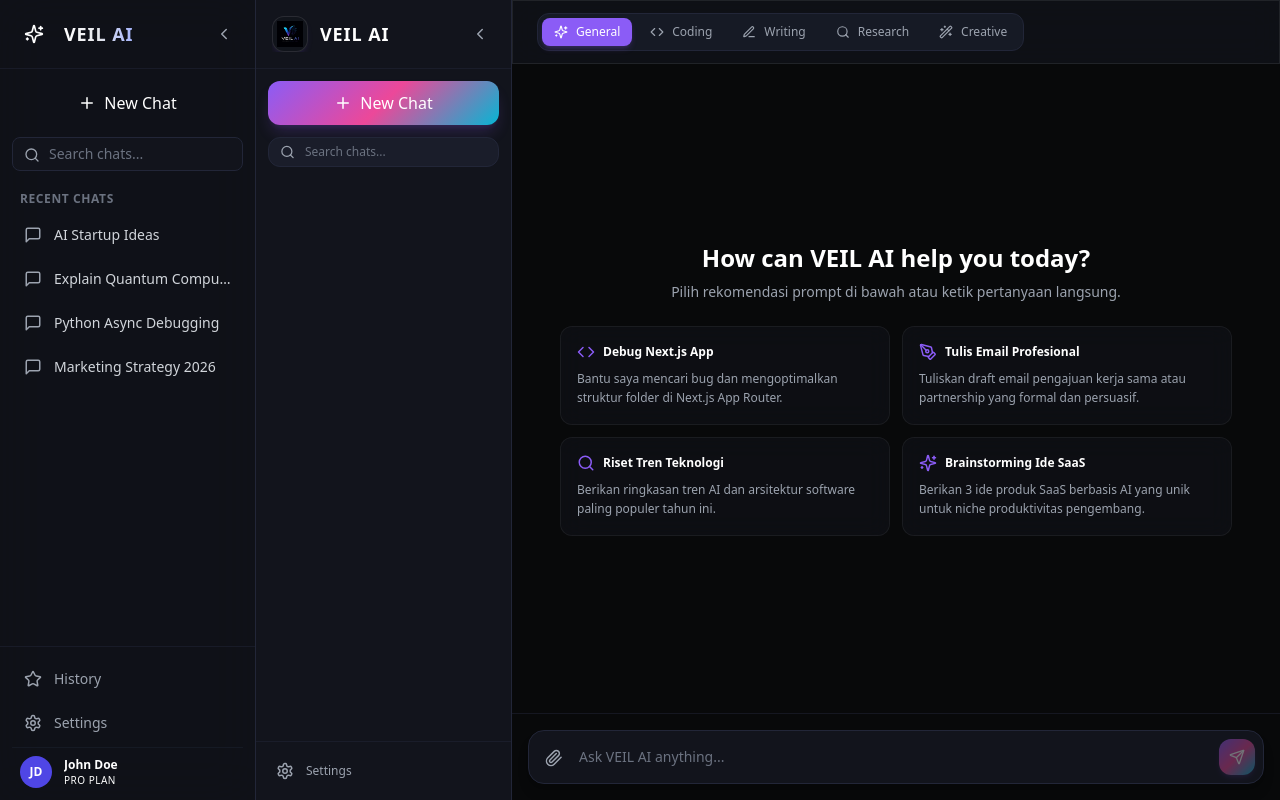
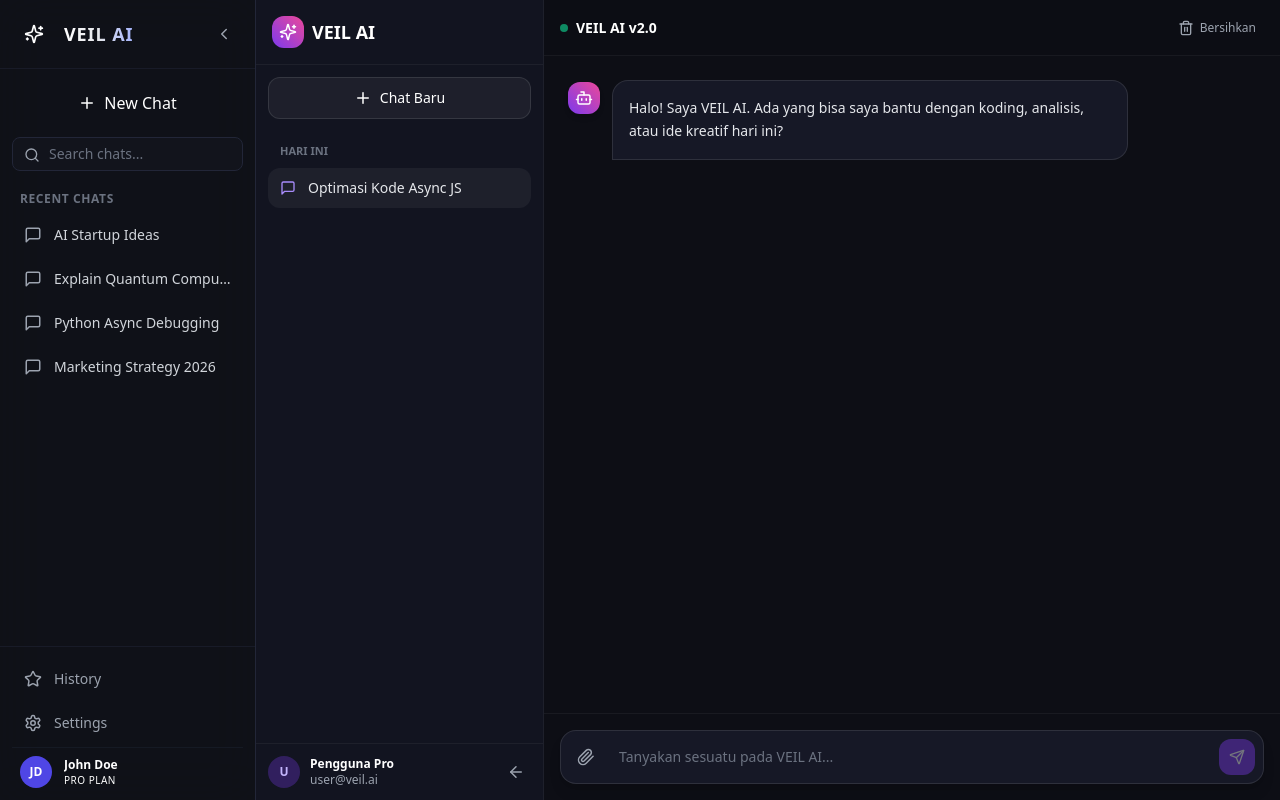
Before and after one commit to yusril-helloworld/VEIL-AI, a Next.js app: page /app in a window 1280 px wide. Built offline with nearby package versions, Linux system fonts and the light colour scheme.

Commit message:
Make Chat UI fully mobile responsive

```diff
--- a/app/app/page.tsx
+++ b/app/app/page.tsx
@@ -1,122 +1,210 @@
-// app/app/page.tsx
-"use client";
+'use client';
 
-import React, { useState } from "react";
-import { ChatSidebar } from "@/components/chat/chat-sidebar";
-import { ChatInput } from "@/components/chat/chat-input";
-import { ChatMessage } from "@/components/chat/chat-message";
-import { AIModeSelector } from "@/components/chat/ai-mode-selector";
-import { PromptSuggestions } from "@/components/chat/prompt-suggestions";
-import { Message, AIModeType, Conversation } from "@/lib/types";
+import React, { useState } from 'react';
+import Link from 'next/link';
+import {
+  Menu, X, Plus, Send, Bot, User, Sparkles,
+  MessageSquare, Trash2, ArrowLeft, Paperclip
+} from 'lucide-react';
 
-export default function DashboardAppPage() {
-  const [messages, setMessages] = useState<Message[]>([]);
-  const [isLoading, setIsLoading] = useState<boolean>(false);
-  const [currentMode, setCurrentMode] = useState<AIModeType>("general");
-  const [conversations] = useState<Conversation[]>([]);
-  const [activeId] = useState<string | undefined>(undefined);
+export default function ChatAppPage() {
+  const [isSidebarOpen, setIsSidebarOpen] = useState(false);
+  const [inputMessage, setInputMessage] = useState('');
 
-  // State untuk fitur Copy pesan
-  const [copiedId, setCopiedId] = useState<string | null>(null);
+  // Contoh data percakapan dummy
+  const [messages, setMessages] = useState([
+    {
+      id: '1',
+      sender: 'ai',
+      text: 'Halo! Saya VEIL AI. Ada yang bisa saya bantu dengan koding, analisis, atau ide kreatif hari ini?',
+    },
+  ]);
 
-  const handleCopy = (text: string, id: string) => {
-    navigator.clipboard.writeText(text);
-    setCopiedId(id);
-    setTimeout(() => setCopiedId(null), 2000);
-  };
+  const handleSendMessage = (e: React.FormEvent) => {
+    e.preventDefault();
+    if (!inputMessage.trim()) return;
 
-  const handleSendMessage = async (userContent: string) => {
-    if (!userContent || !userContent.trim()) return;
+    // Tambahkan pesan user
+    const userMsg = { id: Date.now().toString(), sender: 'user', text: inputMessage };
+    setMessages((prev) => [...prev, userMsg]);
+    setInputMessage('');
 
-    const newUserMessage: Message = {
-      id: Date.now().toString(),
-      role: "user",
-      content: userContent,
-      timestamp: new Date().toLocaleTimeString([], { hour: "2-digit", minute: "2-digit" }),
-    };
-
-    const updatedMessages = [...messages, newUserMessage];
-    setMessages(updatedMessages);
-    setIsLoading(true);
-
-    try {
-      const res = await fetch("/api/chat", {
-        method: "POST",
-        headers: { "Content-Type": "application/json" },
-        body: JSON.stringify({
-          messages: updatedMessages,
-          mode: currentMode,
-        }),
-      });
-
-      const data = await res.json();
-
-      if (data.content) {
-        setMessages((prev) => [
-          ...prev,
-          {
-            id: (Date.now() + 1).toString(),
-            role: "assistant",
-            content: data.content,
-            timestamp: new Date().toLocaleTimeString([], { hour: "2-digit", minute: "2-digit" }),
-          },
-        ]);
-      }
-    } catch (err) {
-      console.error("Failed to fetch response", err);
-    } finally {
-      setIsLoading(false);
-    }
+    // Simulasi respon AI
+    setTimeout(() => {
+      const aiMsg = {
+        id: (Date.now() + 1).toString(),
+        sender: 'ai',
+        text: `Ini adalah respon otomatis VEIL AI untuk: "${inputMessage}"`,
+      };
+      setMessages((prev) => [...prev, aiMsg]);
+    }, 1000);
   };
 
   return (
-    <div className="flex h-screen bg-background text-gray-100 overflow-hidden font-sans">
-      <ChatSidebar
-        conversations={conversations}
-        activeId={activeId}
-        onNewChat={() => setMessages([])}
-      />
+    <div className="flex h-dvh w-full max-w-full overflow-hidden bg-[#0d0e15] text-gray-100 font-sans relative">
 
-      <main className="flex-1 flex flex-col h-full relative">
-        <header className="h-16 border-b border-surface-border/50 px-6 flex items-center justify-between glass-panel z-10">
-          <AIModeSelector currentMode={currentMode} onModeChange={setCurrentMode} />
+      {/* 1. OVERLAY SIDEBAR MOBILE (Menutup layar hitam transparan saat menu HP dibuka) */}
+      {isSidebarOpen && (
+        <div
+          onClick={() => setIsSidebarOpen(false)}
+          className="fixed inset-0 bg-black/70 z-40 md:hidden backdrop-blur-sm transition-opacity"
+        />
+      )}
+
+      {/* 2. SIDEBAR (RESPONSIF: Slide-in di HP, Permanen di Desktop) */}
+      <aside
+        className={`fixed md:static inset-y-0 left-0 z-50 w-72 bg-[#121420] border-r border-white/5 flex flex-col transform transition-transform duration-300 ease-in-out ${
+          isSidebarOpen ? 'translate-x-0' : '-translate-x-full'
+        } md:translate-x-0`}
+      >
+        {/* Header Sidebar */}
+        <div className="p-4 flex items-center justify-between border-b border-white/5">
+          <Link href="/" className="flex items-center gap-2 font-bold text-lg text-white">
+            <div className="w-8 h-8 rounded-xl bg-gradient-to-tr from-violet-600 to-pink-500 flex items-center justify-center text-white">
+              <Sparkles size={18} />
+            </div>
+            <span>VEIL AI</span>
+          </Link>
+          <button
+            onClick={() => setIsSidebarOpen(false)}
+            className="md:hidden text-gray-400 hover:text-white p-1 rounded-lg"
+          >
+            <X size={20} />
+          </button>
+        </div>
+
+        {/* Tombol New Chat */}
+        <div className="p-3">
+          <button
+            onClick={() => setMessages([])}
+            className="w-full py-2.5 px-4 rounded-xl bg-white/5 hover:bg-white/10 border border-white/10 flex items-center justify-center gap-2 text-sm font-medium text-white transition"
+          >
+            <Plus size={18} />
+            <span>Chat Baru</span>
+          </button>
+        </div>
+
+        {/* Riwayat Chat (Scrollable) */}
+        <div className="flex-1 overflow-y-auto px-3 py-2 space-y-1">
+          <div className="text-[11px] font-semibold text-gray-500 uppercase px-3 py-1">Hari ini</div>
+          <button className="w-full flex items-center gap-3 px-3 py-2.5 rounded-xl bg-white/5 text-gray-200 text-sm truncate text-left">
+            <MessageSquare size={16} className="shrink-0 text-violet-400" />
+            <span className="truncate">Optimasi Kode Async JS</span>
+          </button>
+        </div>
+
+        {/* Footer Sidebar / Profil */}
+        <div className="p-3 border-t border-white/5 flex items-center justify-between">
+          <div className="flex items-center gap-2.5">
+            <div className="w-8 h-8 rounded-full bg-violet-600/30 text-violet-300 flex items-center justify-center font-bold text-xs">
+              U
+            </div>
+            <div className="text-xs">
+              <p className="font-semibold text-white">Pengguna Pro</p>
+              <p className="text-gray-400">user@veil.ai</p>
+            </div>
+          </div>
+          <Link href="/" className="text-gray-400 hover:text-white p-1.5 rounded-lg">
+            <ArrowLeft size={18} />
+          </Link>
+        </div>
+      </aside>
+
+      {/* 3. AREA CHAT UTAMA */}
+      <main className="flex-1 flex flex-col h-full w-full min-w-0 relative">
+
+        {/* Header Chat Mobile & Desktop */}
+        <header className="h-14 border-b border-white/5 px-4 flex items-center justify-between bg-[#0d0e15]/80 backdrop-blur-md shrink-0">
+          <div className="flex items-center gap-3">
+            <button
+              onClick={() => setIsSidebarOpen(true)}
+              className="md:hidden text-gray-300 hover:text-white p-1.5 rounded-lg bg-white/5"
+            >
+              <Menu size={20} />
+            </button>
+            <div className="flex items-center gap-2">
+              <span className="w-2 h-2 rounded-full bg-emerald-500 animate-pulse" />
+              <h2 className="text-sm font-semibold text-white truncate max-w-[180px] sm:max-w-none">VEIL AI v2.0</h2>
+            </div>
+          </div>
+
+          <button
+            onClick={() => setMessages([])}
+            className="text-gray-400 hover:text-red-400 p-2 rounded-lg text-xs flex items-center gap-1.5 transition"
+          >
+            <Trash2 size={16} />
+            <span className="hidden sm:inline">Bersihkan</span>
+          </button>
         </header>
 
-        <div className="flex-1 overflow-y-auto p-4 md:p-6 space-y-4 no-scrollbar">
-          {messages.length === 0 ? (
-            <div className="h-full flex flex-col items-center justify-center text-center space-y-6 max-w-2xl mx-auto">
-              <div className="space-y-2">
-                <h2 className="text-2xl font-bold text-white">How can VEIL AI help you today?</h2>
-                <p className="text-sm text-gray-400">
-                  Pilih rekomendasi prompt di bawah atau ketik pertanyaan langsung.
-                </p>
+        {/* List Pesan Chat (Scrollable Area) */}
+        <div className="flex-1 overflow-y-auto p-4 sm:p-6 space-y-4 sm:space-y-6">
+          {messages.map((msg) => (
+            <div
+              key={msg.id}
+              className={`flex gap-3 max-w-3xl mx-auto ${
+                msg.sender === 'user' ? 'justify-end' : 'justify-start'
+              }`}
+            >
+              {/* Avatar AI */}
+              {msg.sender === 'ai' && (
+                <div className="w-8 h-8 rounded-xl bg-gradient-to-tr from-violet-600 to-pink-500 flex items-center justify-center text-white shrink-0 mt-0.5 shadow-md">
+                  <Bot size={18} />
+                </div>
+              )}
+
+              {/* Bubble Chat */}
+              <div
+                className={`p-3.5 sm:p-4 rounded-2xl text-sm leading-relaxed break-words min-w-0 max-w-[85%] sm:max-w-[75%] ${
+                  msg.sender === 'user'
+                    ? 'bg-violet-600 text-white rounded-br-none shadow-lg shadow-violet-600/20'
+                    : 'bg-[#161826] text-gray-200 border border-white/10 rounded-bl-none'
+                }`}
+              >
+                {msg.text}
               </div>
-              <PromptSuggestions onSelectPrompt={(promptText) => handleSendMessage(promptText)} />
+
+              {/* Avatar User */}
+              {msg.sender === 'user' && (
+                <div className="w-8 h-8 rounded-xl bg-indigo-600/30 border border-indigo-500/30 text-indigo-300 flex items-center justify-center font-bold text-xs shrink-0 mt-0.5">
+                  <User size={18} />
+                </div>
+              )}
             </div>
-          ) : (
-            messages.map((msg) => (
-              <ChatMessage
-                key={msg.id}
-                message={msg}
-                copiedId={copiedId}
-                onCopy={(text) => handleCopy(text, msg.id)}
-              />
-            ))
-          )}
-
-          {isLoading && (
-            <div className="flex items-center gap-2 text-xs text-brand-violet animate-pulse p-2 font-mono">
-              <span>VEIL AI is processing...</span>
-            </div>
-          )}
+          ))}
         </div>
 
-        <div className="p-4 border-t border-surface-border/50 bg-background">
-          <ChatInput
-            onSend={(text) => handleSendMessage(text || "")}
-            isLoading={isLoading}
-          />
+        {/* Input Box Chat di Bagian Bawah (Safe Area HP Friendly) */}
+        <div className="p-3 sm:p-4 border-t border-white/5 bg-[#0d0e15] pb-[max(0.75rem,env(safe-area-inset-bottom))]">
+          <form
+            onSubmit={handleSendMessage}
+            className="max-w-3xl mx-auto flex items-center gap-2 bg-[#161826] border border-white/10 rounded-2xl p-2 focus-within:border-violet-500 transition shadow-lg"
+          >
+            <button
+              type="button"
+              className="text-gray-400 hover:text-white p-2 rounded-xl transition"
+            >
+              <Paperclip size={18} />
+            </button>
+
+            <input
+              type="text"
+              value={inputMessage}
+              onChange={(e) => setInputMessage(e.target.value)}
+              placeholder="Tanyakan sesuatu pada VEIL AI..."
+              className="flex-1 bg-transparent text-sm text-white placeholder-gray-500 focus:outline-none px-2 min-w-0"
+            />
+
+            <button
+              type="submit"
+              disabled={!inputMessage.trim()}
+              className="w-9 h-9 rounded-xl bg-violet-600 hover:bg-violet-500 disabled:opacity-40 disabled:hover:bg-violet-600 text-white flex items-center justify-center transition shrink-0"
+            >
+              <Send size={16} />
+            </button>
+          </form>
         </div>
+
       </main>
     </div>
   );
```
